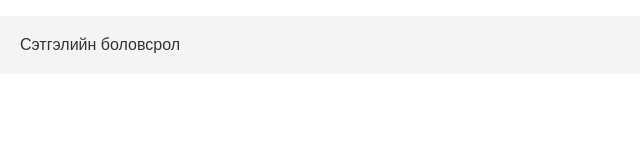
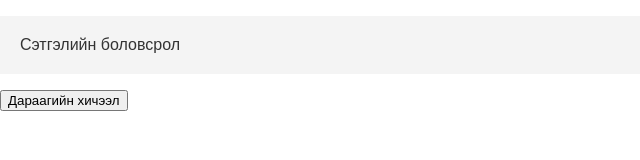
Before and after one commit to oyunsanaaai/Oyunsanaa-chat-hutulbur, a plain HTML site: page index.html in a window 1280 px wide. Shown: the whole page, without its empty margins (0-640 px from the left). Drawn offline with Linux system fonts and the light colour scheme.

Commit message:
Update index.html

```diff
--- a/index.html
+++ b/index.html
@@ -83,3 +83,6 @@
   </script>
 </body>
 </html>
+<div class="modal-footer">
+  <button onclick="alert('Дараагийн хичээл рүү шилжлээ')">Дараагийн хичээл</button>
+</div>
```
